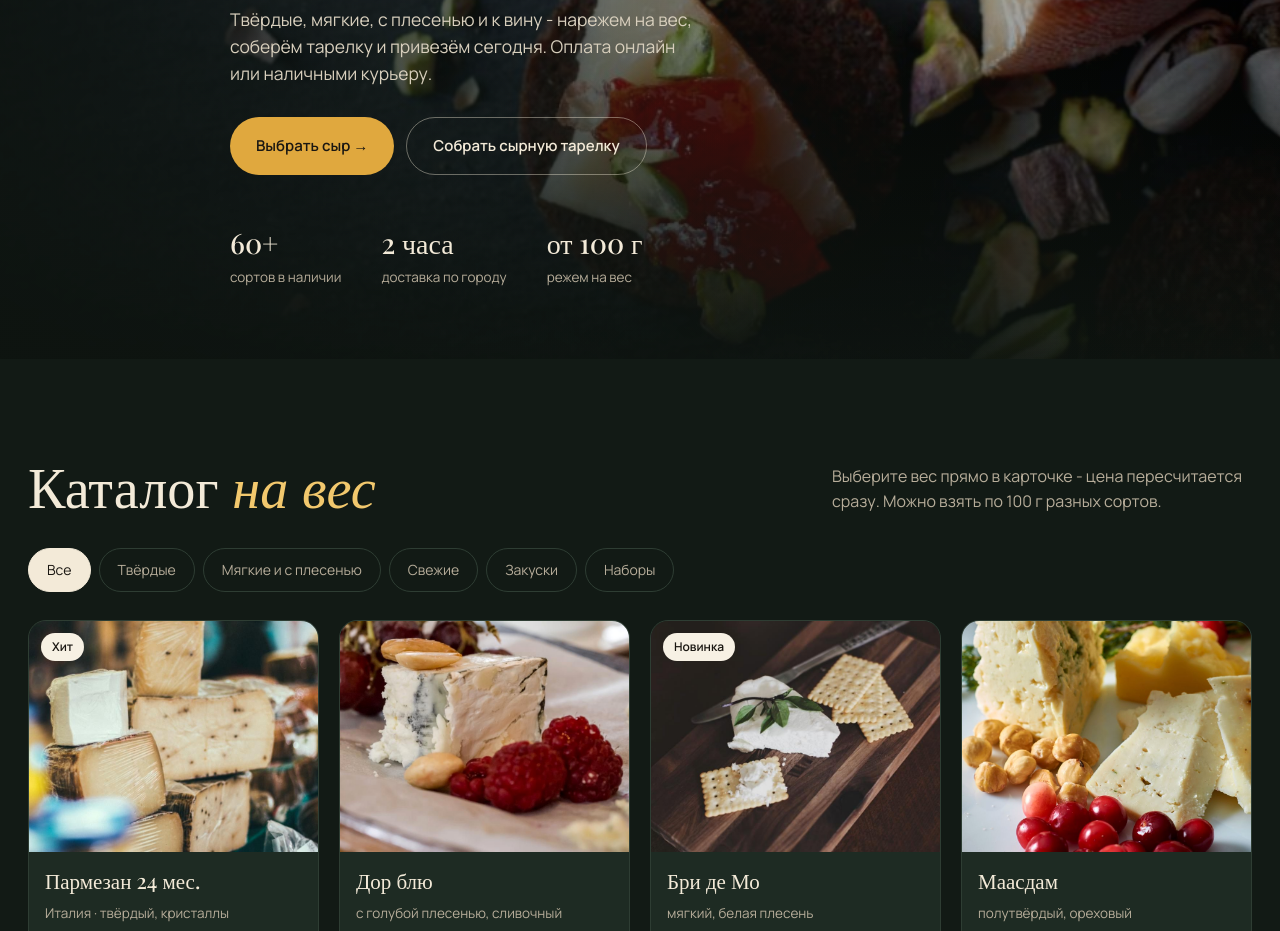
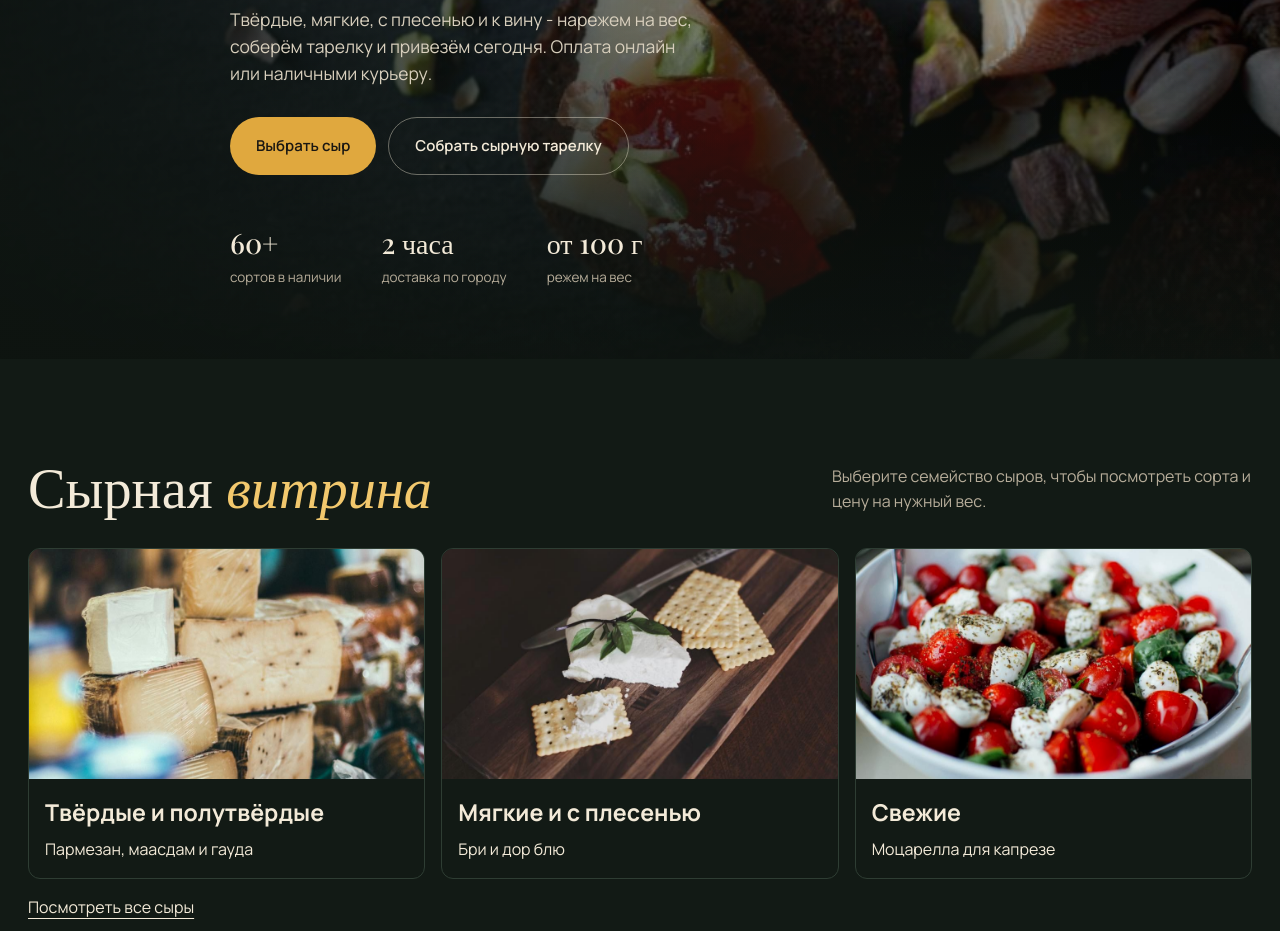
Before and after one commit to didigood0401/syr-lavka, a plain HTML site: page index.html in a window 1280 px wide. Shown: the part 501-1432 px from the top of the page. Drawn offline with nearby package versions, Linux system fonts and the light colour scheme; a web font is replaced by a local one.

Commit message:
Добавить сырную витрину и разделы каталога

```diff
--- a/index.html
+++ b/index.html
@@ -128,13 +128,20 @@ footer{border-top:1px solid var(--line);padding:50px 0 34px;color:var(--mut);fon
 @media(max-width:1000px){nav{display:none}.grid{grid-template-columns:repeat(2,minmax(0,1fr))}.bg{grid-template-columns:1fr}.pairs{grid-template-columns:1fr}.pair{aspect-ratio:16/10}.del{grid-template-columns:1fr 1fr}}
 @media(max-width:560px){.wrap{padding:0 16px}.grid{grid-template-columns:1fr}.del{grid-template-columns:1fr}.opts{grid-template-columns:1fr}section{padding:70px 0}.facts{gap:24px}}
 @media(prefers-reduced-motion:reduce){*{animation:none!important;transition:none!important}}
+#cheese,#cat{scroll-margin-top:5rem}
+.cheese-families{display:grid;grid-template-columns:repeat(3,minmax(0,1fr));gap:1rem}
+.cheese-families a{display:block;color:inherit;text-decoration:none;border:1px solid var(--line);border-radius:12px;overflow:hidden}
+.cheese-families img{display:block;width:100%;height:clamp(145px,18vw,240px);object-fit:cover}
+.cheese-families a div{padding:1rem}.cheese-families h3{margin:0 0 .35rem;font-size:1.45rem}
+.cheese-all{display:inline-block;color:inherit;margin-top:1rem;text-underline-offset:.3em}
+@media(max-width:680px){.cheese-families{grid-template-columns:1fr}.cheese-families a{display:flex;align-items:center}.cheese-families img{width:32%;height:110px}.cheese-families h3{font-size:1.15rem}}
 </style>
 </head>
 <body>
 <div class="demo">Демо-концепция интернет-магазина сыров и закусок · название, цены и фото условные · корзина и оформление работают</div>
 <header><div class="wrap hd">
  <div class="logo">Сырная <i>лавка</i></div>
- <nav><a href="#cat">Каталог</a><a href="#board">Собрать тарелку</a><a href="#pair">К вину</a><a href="#del">Доставка и оплата</a></nav>
+ <nav><a href="#cheese">Сыры</a><a href="#cat">Каталог</a><a href="#board">Собрать тарелку</a><a href="#pair">К вину</a><a href="#del">Доставка и оплата</a></nav>
  <button class="cartb" id="ob">Корзина <span id="cnt">0</span></button>
 </div></header>
 
@@ -143,14 +150,22 @@ footer{border-top:1px solid var(--line);padding:50px 0 34px;color:var(--mut);fon
   <div class="kick">Фермерские и выдержанные сыры</div>
   <h1>Сыры, которые хочется <em>резать медленно</em></h1>
   <p>Твёрдые, мягкие, с плесенью и к вину - нарежем на вес, соберём тарелку и привезём сегодня. Оплата онлайн или наличными курьеру.</p>
-  <div class="cta"><a href="#cat" class="btn a">Выбрать сыр →</a><a href="#board" class="btn o">Собрать сырную тарелку</a></div>
+  <div class="cta"><a href="#cheese" class="btn a">Выбрать сыр</a><a href="#board" class="btn o">Собрать сырную тарелку</a></div>
   <div class="facts"><div><b>60+</b><span>сортов в наличии</span></div><div><b>2 часа</b><span>доставка по городу</span></div><div><b>от 100 г</b><span>режем на вес</span></div></div>
  </div>
 </div>
 
+<section id="cheese" aria-labelledby="cheese-title"><div class="wrap">
+ <div class="sh"><h2 id="cheese-title">Сырная <em>витрина</em></h2><p>Выберите семейство сыров, чтобы посмотреть сорта и цену на нужный вес.</p></div>
+ <div class="cheese-families">
+  <a href="#cat" data-family="hard"><img src="img/c1.jpg" alt=""><div><h3>Твёрдые и полутвёрдые</h3><span>Пармезан, маасдам и гауда</span></div></a>
+  <a href="#cat" data-family="soft"><img src="img/c3.jpg" alt=""><div><h3>Мягкие и с плесенью</h3><span>Бри и дор блю</span></div></a>
+  <a href="#cat" data-family="fresh"><img src="img/c6.jpg" alt=""><div><h3>Свежие</h3><span>Моцарелла для капрезе</span></div></a>
+ </div><a class="cheese-all" href="#cat" data-family="cheese">Посмотреть все сыры</a>
+</div></section>
 <section id="cat"><div class="wrap">
  <div class="sh rv"><h2>Каталог <em>на вес</em></h2><p>Выберите вес прямо в карточке - цена пересчитается сразу. Можно взять по 100 г разных сортов.</p></div>
- <div class="chips rv" id="chips"><button class="chip on" data-f="all">Все</button><button class="chip" data-f="hard">Твёрдые</button><button class="chip" data-f="soft">Мягкие и с плесенью</button><button class="chip" data-f="fresh">Свежие</button><button class="chip" data-f="snack">Закуски</button><button class="chip" data-f="set">Наборы</button></div>
+ <div class="chips rv" id="chips"><button class="chip on" data-f="all">Все</button><button class="chip" data-f="cheese">Все сыры</button><button class="chip" data-f="hard">Твёрдые</button><button class="chip" data-f="soft">Мягкие и с плесенью</button><button class="chip" data-f="fresh">Свежие</button><button class="chip" data-f="snack">Закуски</button><button class="chip" data-f="set">Наборы</button><button class="chip" data-f="meat">Мясные деликатесы</button><button class="chip" data-f="holiday">К Новому году</button></div>
  <div class="grid" id="grid"></div>
 </div></section>
 
@@ -211,11 +226,14 @@ const P=[
  {id:4,n:'Маасдам',d:'полутвёрдый, ореховый',p:240,img:'c4',t:'hard'},
  {id:5,n:'Гауда с оливками',d:'фермерская, 6 мес.',p:280,img:'c5',t:'hard'},
  {id:6,n:'Моцарелла и томаты',d:'свежий сыр, капрезе',p:210,img:'c6',t:'fresh'},
- {id:7,n:'Салями и фуэт',d:'сыровяленая колбаса',p:330,img:'s1',t:'snack'},
+ {id:7,n:'Салями и фуэт',d:'сыровяленая колбаса',p:330,img:'s1',t:'meat'},
  {id:8,n:'Оливки и хлеб',d:'каламата, закваска',p:190,img:'s2',t:'snack'},
  {id:9,n:'Набор «Вечер»',d:'5 сыров, мёд, орехи · 600 г',p:2490,img:'s3',t:'set',fix:1,f:'Набор'},
  {id:10,n:'Набор «Пикник»',d:'сыры, колбасы, хлеб · 900 г',p:3290,img:'board',t:'set',fix:1},
  {id:11,n:'Сыр к вину',d:'выдержанный, 12 мес.',p:350,img:'alt',t:'hard'},
+ {id:13,n:'Мясная тарелка',d:'салями, фуэт, оливки · 450 г',p:1790,img:'board',t:'meat',fix:1},
+ {id:14,n:'Новогодняя сырная коробка',d:'бри, гауда, пармезан и мёд · 600 г',p:2590,img:'s3',t:'holiday',fix:1},
+ {id:15,n:'К полуночи',d:'сырная и мясная нарезка к праздничному столу · 900 г',p:3490,img:'board',t:'holiday',fix:1},
  {id:12,n:'Ассорти к игристому',d:'бри, козий, ягоды · 400 г',p:1890,img:'wine',t:'set',fix:1}
 ];
 const rub=n=>n.toLocaleString('ru-RU')+' ₽';const $=s=>document.querySelector(s);
@@ -226,7 +244,10 @@ $('#grid').innerHTML=P.map(p=>`<div class="card rv" data-t="${p.t}"><div class="
 document.querySelectorAll('.wt').forEach(w=>w.onclick=e=>{const b=e.target.closest('button');if(!b)return;w.querySelectorAll('button').forEach(x=>x.classList.toggle('on',x===b));const pr=w.parentNode.querySelector('.pr');pr.textContent=rub(+pr.dataset.p*b.dataset.w/100)});
 document.querySelectorAll('.add').forEach(b=>b.onclick=()=>{const p=P.find(x=>x.id==b.dataset.id);const w=b.closest('.cb').querySelector('.wt .on');const g=w?+w.dataset.w:0;
  add({k:p.id+'-'+g,n:p.n+(g?` · ${g} г`:''),p:g?p.p*g/100:p.p,img:p.img});b.textContent='Добавлено ✓';b.classList.add('ok');setTimeout(()=>{b.textContent='В корзину';b.classList.remove('ok')},1500)});
-$('#chips').onclick=e=>{const c=e.target.closest('.chip');if(!c)return;document.querySelectorAll('.chip').forEach(x=>x.classList.toggle('on',x===c));document.querySelectorAll('.card').forEach(k=>k.classList.toggle('hide',c.dataset.f!=='all'&&k.dataset.t!==c.dataset.f))};
+$('#chips').onclick=e=>{const c=e.target.closest('.chip');if(!c)return;document.querySelectorAll('.chip').forEach(x=>x.classList.toggle('on',x===c));document.querySelectorAll('.card').forEach(k=>k.classList.toggle('hide',c.dataset.f==='cheese'?!['hard','soft','fresh'].includes(k.dataset.t):c.dataset.f!=='all'&&k.dataset.t!==c.dataset.f))};
+document.querySelectorAll('[data-family]').forEach(link=>link.addEventListener('click',()=>{
+ document.querySelector('#chips [data-f="'+link.dataset.family+'"]').click();
+}));
 function add(it){const e=cart.find(x=>x.k===it.k);e?e.q++:cart.push({...it,q:1});render();const c=$('#cnt');c.classList.add('pop');setTimeout(()=>c.classList.remove('pop'),250);toast('Добавлено в корзину')}
 function render(){$('#cnt').textContent=cart.reduce((a,b)=>a+b.q,0);
  $('#db').innerHTML=cart.length?cart.map(i=>`<div class="di"><div class="t"><img src="img/${i.img}.jpg" alt=""></div><div class="n"><b>${i.n}</b><div class="q"><button data-k="${i.k}" data-d="-1">−</button>${i.q}<button data-k="${i.k}" data-d="1">+</button></div></div><div>${rub(i.p*i.q)}</div></div>`).join(''):'<div class="empty">Корзина пустая.<br>Самое время выбрать сыр.</div>';
```
